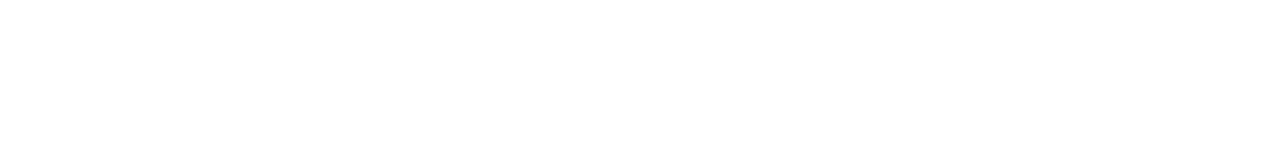
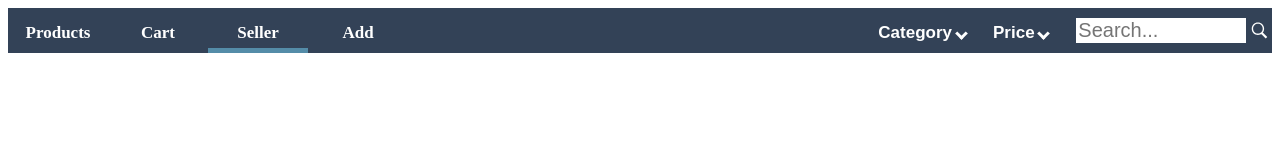
Before and after one commit to GSG-G10/ERMM-Ecommerce, a website: page html/seller.html in a window 1280 px wide. Drawn offline with Linux system fonts and the light colour scheme.

Commit message:
created header for cart and seller pages

```diff
--- a/css/cart.css
+++ b/css/cart.css
@@ -0,0 +1,281 @@
+.nav1-container {
+    display: flex;
+    width: 100%;
+    flex-direction: row;
+    justify-content: space-between;
+    background-color: #334257;
+}
+
+.nav1 {
+    display: flex;
+    width: 100%;
+    justify-content: flex-start;
+    align-items: center;
+    align-content: center;
+    height: fit-content;
+    background-color: #334257;
+}
+
+.nav1 li {
+    list-style: none;
+    width: 10%;
+    max-width: 100px;
+    border-width: 1px;
+    height: 45px;
+    font-size: 17px;
+    display: flex;
+    justify-content: flex-end;
+    align-items: center;
+    cursor: pointer;
+    flex-direction: column;
+}
+
+.nav1 a {
+    text-decoration: none;
+    color: white;
+    font-weight: bold;
+    height: 25px;
+}
+
+.nav1 span {
+    width: 100%;
+    height: 5px;
+    background-color: transparent;
+}
+
+.nav1 li:hover span {
+    width: 100%;
+    max-width: 102px;
+    height: 5px;
+    background-color: #548CA8;
+}
+
+.dropdown {
+    width: 100%;
+}
+
+#dropdown-items {
+    width: 100%;
+    position: absolute;
+    display: none;
+}
+
+#dropdown-items a {
+    display: flex;
+    justify-content: center;
+    align-items: center;
+    width: 100%;
+    max-width: 100px;
+    height: 35px;
+    position: relative;
+    top: 5px;
+    text-align: center;
+    background-color: #334257;
+    z-index: 1;
+}
+
+.dropdownli:hover #dropdown-items {
+    display: block;
+}
+
+#dropdown-items a:hover {
+    background-color: white;
+    color: #334257;
+}
+
+.dropdown1 {
+    width: 100%;
+}
+
+#dropdown-items1 {
+    width: 100%;
+    position: absolute;
+    display: none;
+}
+
+#dropdown-items1 a {
+    display: flex;
+    justify-content: center;
+    align-items: center;
+    width: 100%;
+    max-width: 100px;
+    height: 35px;
+    position: relative;
+    top: 5px;
+    text-align: center;
+    background-color: #334257;
+    z-index: 1;
+}
+
+.dropdownli1:hover #dropdown-items1 {
+    display: block;
+}
+
+#dropdown-items1 a:hover {
+    background-color: white;
+    color: #334257;
+}
+
+#search {
+    width: 20%;
+    min-width: 200px;
+    flex-direction: row;
+    justify-content: space-evenly;
+    margin-left: 0px;
+}
+
+#search svg {
+    fill: white;
+}
+
+#search input {
+    border: 0px;
+    font-size: 20px;
+    width: 170px;
+    outline: none;
+}
+
+.dropbtn {
+    border: none;
+    outline: none;
+    background-color: transparent;
+    cursor: pointer;
+    font-weight: bold;
+    height: 30px;
+    font-size: 17px;
+    position: relative;
+    color: white;
+    min-width: 100px;
+}
+
+.dropbtn1 {
+    border: none;
+    outline: none;
+    background-color: transparent;
+    cursor: pointer;
+    font-weight: bold;
+    height: 30px;
+    font-size: 17px;
+    position: relative;
+    left: 15px;
+    color: white;
+}
+
+.dropdownli {
+    font-weight: bold;
+    margin-left: auto;
+}
+
+.dropdownli1 {
+    font-weight: bold;
+    margin-left: 0px;
+}
+
+.down-arrow {
+    border: solid white;
+    border-width: 0 3px 3px 0;
+    display: inline-block;
+    padding: 3px;
+    transform: rotate(45deg);
+}
+
+.icon1 {
+    display: none;
+    margin-right: 10px;
+    margin-top: 5px;
+}
+
+.active span {
+    background-color: #548CA8;
+}
+
+.active:hover span {
+    max-width: 100% !important;
+}
+
+@media screen and (max-width: 800px) {
+    .nav1 {
+        flex-direction: column;
+    }
+    .nav1 li {
+        width: 100%;
+        max-width: none;
+    }
+    #dropdown-items {
+        width: 100px;
+    }
+    #dropdown-items1 {
+        width: 100px;
+    }
+    .active {
+        margin-top: 3px;
+    }
+    #dropdown-items a {
+        top: 35px;
+    }
+    #dropdown-items1 a {
+        top: 35px;
+    }
+    .dropbtn {
+        position: static;
+    }
+    .dropbtn1 {
+        position: static;
+    }
+    .dropdown {
+        display: flex;
+        justify-content: center;
+    }
+    .dropdown1 {
+        display: flex;
+        justify-content: center;
+    }
+    .nav1 li:not(.active) {
+        display: none;
+    }
+    .icon1 {
+        display: block;
+    }
+    #search {
+        width: 100%;
+        min-width: 0;
+    }
+    #search input {
+        width: 90%;
+    }
+    .active {
+        order: -1;
+    }
+    .responsive li:not(.active) {
+        display: flex !important;
+    }
+}
+
+.icon1-container {
+    display: inline-block;
+    cursor: pointer;
+}
+
+.bar1-1,
+.bar2-1,
+.bar3-1 {
+    width: 35px;
+    height: 5px;
+    background-color: white;
+    margin: 6px 0;
+    transition: 0.4s;
+}
+
+.change1 .bar1-1 {
+    -webkit-transform: rotate(-45deg) translate(-9px, 6px);
+    transform: rotate(-45deg) translate(-9px, 6px);
+}
+
+.change1 .bar2-1 {
+    opacity: 0;
+}
+
+.change1 .bar3-1 {
+    -webkit-transform: rotate(45deg) translate(-8px, -8px);
+    transform: rotate(45deg) translate(-8px, -8px);
+}
--- a/css/seller.css
+++ b/css/seller.css
@@ -0,0 +1,281 @@
+.nav1-container {
+    display: flex;
+    width: 100%;
+    flex-direction: row;
+    justify-content: space-between;
+    background-color: #334257;
+}
+
+.nav1 {
+    display: flex;
+    width: 100%;
+    justify-content: flex-start;
+    align-items: center;
+    align-content: center;
+    height: fit-content;
+    background-color: #334257;
+}
+
+.nav1 li {
+    list-style: none;
+    width: 10%;
+    max-width: 100px;
+    border-width: 1px;
+    height: 45px;
+    font-size: 17px;
+    display: flex;
+    justify-content: flex-end;
+    align-items: center;
+    cursor: pointer;
+    flex-direction: column;
+}
+
+.nav1 a {
+    text-decoration: none;
+    color: white;
+    font-weight: bold;
+    height: 25px;
+}
+
+.nav1 span {
+    width: 100%;
+    height: 5px;
+    background-color: transparent;
+}
+
+.nav1 li:hover span {
+    width: 100%;
+    max-width: 102px;
+    height: 5px;
+    background-color: #548CA8;
+}
+
+.dropdown {
+    width: 100%;
+}
+
+#dropdown-items {
+    width: 100%;
+    position: absolute;
+    display: none;
+}
+
+#dropdown-items a {
+    display: flex;
+    justify-content: center;
+    align-items: center;
+    width: 100%;
+    max-width: 100px;
+    height: 35px;
+    position: relative;
+    top: 5px;
+    text-align: center;
+    background-color: #334257;
+    z-index: 1;
+}
+
+.dropdownli:hover #dropdown-items {
+    display: block;
+}
+
+#dropdown-items a:hover {
+    background-color: white;
+    color: #334257;
+}
+
+.dropdown1 {
+    width: 100%;
+}
+
+#dropdown-items1 {
+    width: 100%;
+    position: absolute;
+    display: none;
+}
+
+#dropdown-items1 a {
+    display: flex;
+    justify-content: center;
+    align-items: center;
+    width: 100%;
+    max-width: 100px;
+    height: 35px;
+    position: relative;
+    top: 5px;
+    text-align: center;
+    background-color: #334257;
+    z-index: 1;
+}
+
+.dropdownli1:hover #dropdown-items1 {
+    display: block;
+}
+
+#dropdown-items1 a:hover {
+    background-color: white;
+    color: #334257;
+}
+
+#search {
+    width: 20%;
+    min-width: 200px;
+    flex-direction: row;
+    justify-content: space-evenly;
+    margin-left: 0px;
+}
+
+#search svg {
+    fill: white;
+}
+
+#search input {
+    border: 0px;
+    font-size: 20px;
+    width: 170px;
+    outline: none;
+}
+
+.dropbtn {
+    border: none;
+    outline: none;
+    background-color: transparent;
+    cursor: pointer;
+    font-weight: bold;
+    height: 30px;
+    font-size: 17px;
+    position: relative;
+    color: white;
+    min-width: 100px;
+}
+
+.dropbtn1 {
+    border: none;
+    outline: none;
+    background-color: transparent;
+    cursor: pointer;
+    font-weight: bold;
+    height: 30px;
+    font-size: 17px;
+    position: relative;
+    left: 15px;
+    color: white;
+}
+
+.dropdownli {
+    font-weight: bold;
+    margin-left: auto;
+}
+
+.dropdownli1 {
+    font-weight: bold;
+    margin-left: 0px;
+}
+
+.down-arrow {
+    border: solid white;
+    border-width: 0 3px 3px 0;
+    display: inline-block;
+    padding: 3px;
+    transform: rotate(45deg);
+}
+
+.icon1 {
+    display: none;
+    margin-right: 10px;
+    margin-top: 5px;
+}
+
+.active span {
+    background-color: #548CA8;
+}
+
+.active:hover span {
+    max-width: 100% !important;
+}
+
+@media screen and (max-width: 800px) {
+    .nav1 {
+        flex-direction: column;
+    }
+    .nav1 li {
+        width: 100%;
+        max-width: none;
+    }
+    #dropdown-items {
+        width: 100px;
+    }
+    #dropdown-items1 {
+        width: 100px;
+    }
+    .active {
+        margin-top: 3px;
+    }
+    #dropdown-items a {
+        top: 35px;
+    }
+    #dropdown-items1 a {
+        top: 35px;
+    }
+    .dropbtn {
+        position: static;
+    }
+    .dropbtn1 {
+        position: static;
+    }
+    .dropdown {
+        display: flex;
+        justify-content: center;
+    }
+    .dropdown1 {
+        display: flex;
+        justify-content: center;
+    }
+    .nav1 li:not(.active) {
+        display: none;
+    }
+    .icon1 {
+        display: block;
+    }
+    #search {
+        width: 100%;
+        min-width: 0;
+    }
+    #search input {
+        width: 90%;
+    }
+    .active {
+        order: -1;
+    }
+    .responsive li:not(.active) {
+        display: flex !important;
+    }
+}
+
+.icon1-container {
+    display: inline-block;
+    cursor: pointer;
+}
+
+.bar1-1,
+.bar2-1,
+.bar3-1 {
+    width: 35px;
+    height: 5px;
+    background-color: white;
+    margin: 6px 0;
+    transition: 0.4s;
+}
+
+.change1 .bar1-1 {
+    -webkit-transform: rotate(-45deg) translate(-9px, 6px);
+    transform: rotate(-45deg) translate(-9px, 6px);
+}
+
+.change1 .bar2-1 {
+    opacity: 0;
+}
+
+.change1 .bar3-1 {
+    -webkit-transform: rotate(45deg) translate(-8px, -8px);
+    transform: rotate(45deg) translate(-8px, -8px);
+}
--- a/html/cart.html
+++ b/html/cart.html
@@ -0,0 +1,80 @@
+<!DOCTYPE html>
+<html lang="en">
+
+<head>
+    <meta charset="UTF-8">
+    <meta http-equiv="X-UA-Compatible" content="IE=edge">
+    <meta name="viewport" content="width=device-width, initial-scale=1.0">
+    <title>Document</title>
+    <link rel="stylesheet" href="../css/cart.css">
+</head>
+
+<body>
+    <header>
+        <div class="nav1-container">
+            <nav class="nav1">
+                <li id="Products">
+                    <a href="#">Products</a>
+                    <span></span>
+                </li>
+                <li id="Cart" class="active">
+                    <a href="#">Cart</a>
+                    <span></span>
+                </li>
+                <li id="Seller">
+                    <a href="#">Seller</a>
+                    <span></span>
+                </li>
+
+                <li class="dropdownli">
+                    <div class="dropdown">
+                        <button class="dropbtn">Category <i class="down-arrow"></i></button>
+                        <div id="dropdown-items">
+                            <a href="#">Music</a>
+                            <a href="#">TV</a>
+                            <a href="#">Weather</a>
+                            <a href="#">Sounds</a>
+                        </div>
+                    </div>
+                    <span></span>
+                </li>
+                <li class="dropdownli1">
+                    <div class="dropdown1">
+                        <button class="dropbtn1">Price <i class="down-arrow"></i></button>
+                        <div id="dropdown-items1">
+                            <a href="#">Music</a>
+                            <a href="#">TV</a>
+                            <a href="#">Weather</a>
+                            <a href="#">Sounds</a>
+                        </div>
+                    </div>
+                    <span></span>
+                </li>
+                <li id="search"><input type="search" name="" id="" placeholder="Search..."><svg viewBox="0 0 32 32" width="1em" height="1em" class="ssrcss-xi5oyi-StyledIcon e6m7o991" focusable="false" aria-hidden="true"><path d="M13 24.3c6.5 0 11.7-5.1 11.7-11.7S19.6 1 13 1 1.4 6.1 1.4 12.7 6.5 24.3 13 24.3zm0-2.6c-5.1 0-9-3.9-9-9.1s3.9-9.1 9-9.1 9 3.9 9 9.1-3.9 9.1-9 9.1zm5.8.4l8.9 8.9 2.9-2.9-8.9-8.9-2.9 2.9z"></path></svg></li>
+
+            </nav>
+            <li class="icon1" onclick="toggle1()">
+                <div class="icon1-container" onclick="myFunction1(this)">
+                    <div class="bar1-1"></div>
+                    <div class="bar2-1"></div>
+                    <div class="bar3-1"></div>
+                </div>
+            </li>
+        </div>
+
+    </header>
+    <script>
+        const toggle1 = () => {
+            const nav1 = document.body.querySelector(".nav1");
+            if (nav1.className == "nav1")
+                nav1.className += " responsive";
+            else nav1.className = "nav1";
+        };
+
+        const myFunction1 = (x) => {
+            x.classList.toggle("change1");
+        };
+    </script>
+</body>
+
+</html>
--- a/html/seller.html
+++ b/html/seller.html
@@ -0,0 +1,83 @@
+<!DOCTYPE html>
+<html lang="en">
+
+<head>
+    <meta charset="UTF-8">
+    <meta http-equiv="X-UA-Compatible" content="IE=edge">
+    <meta name="viewport" content="width=device-width, initial-scale=1.0">
+    <title>Document</title>
+    <link rel="stylesheet" href="../css/seller.css">
+</head>
+
+<body>
+    <header>
+        <div class="nav1-container">
+            <nav class="nav1">
+                <li id="Products">
+                    <a href="#">Products</a>
+                    <span></span>
+                </li>
+                <li id="Cart">
+                    <a href="#">Cart</a>
+                    <span></span>
+                </li>
+                <li id="Seller" class="active">
+                    <a href="#">Seller</a>
+                    <span></span>
+                </li>
+                <li id="Cart">
+                    <a href="#">Add</a>
+                    <span></span>
+                </li>
+                <li class="dropdownli">
+                    <div class="dropdown">
+                        <button class="dropbtn">Category <i class="down-arrow"></i></button>
+                        <div id="dropdown-items">
+                            <a href="#">Music</a>
+                            <a href="#">TV</a>
+                            <a href="#">Weather</a>
+                            <a href="#">Sounds</a>
+                        </div>
+                    </div>
+                    <span></span>
+                </li>
+                <li class="dropdownli1">
+                    <div class="dropdown1">
+                        <button class="dropbtn1">Price <i class="down-arrow"></i></button>
+                        <div id="dropdown-items1">
+                            <a href="#">Music</a>
+                            <a href="#">TV</a>
+                            <a href="#">Weather</a>
+                            <a href="#">Sounds</a>
+                        </div>
+                    </div>
+                    <span></span>
+                </li>
+                <li id="search"><input type="search" name="" id="" placeholder="Search..."><svg viewBox="0 0 32 32" width="1em" height="1em" class="ssrcss-xi5oyi-StyledIcon e6m7o991" focusable="false" aria-hidden="true"><path d="M13 24.3c6.5 0 11.7-5.1 11.7-11.7S19.6 1 13 1 1.4 6.1 1.4 12.7 6.5 24.3 13 24.3zm0-2.6c-5.1 0-9-3.9-9-9.1s3.9-9.1 9-9.1 9 3.9 9 9.1-3.9 9.1-9 9.1zm5.8.4l8.9 8.9 2.9-2.9-8.9-8.9-2.9 2.9z"></path></svg></li>
+
+            </nav>
+            <li class="icon1" onclick="toggle1()">
+                <div class="icon1-container" onclick="myFunction1(this)">
+                    <div class="bar1-1"></div>
+                    <div class="bar2-1"></div>
+                    <div class="bar3-1"></div>
+                </div>
+            </li>
+        </div>
+
+    </header>
+    <script>
+        const toggle1 = () => {
+            const nav1 = document.body.querySelector(".nav1");
+            if (nav1.className == "nav1")
+                nav1.className += " responsive";
+            else nav1.className = "nav1";
+        };
+
+        const myFunction1 = (x) => {
+            x.classList.toggle("change1");
+        };
+    </script>
+</body>
+
+</html>
```
Also changed, not shown: css/product.css (+4 -4 lines), index.html (+0 -11 lines).
